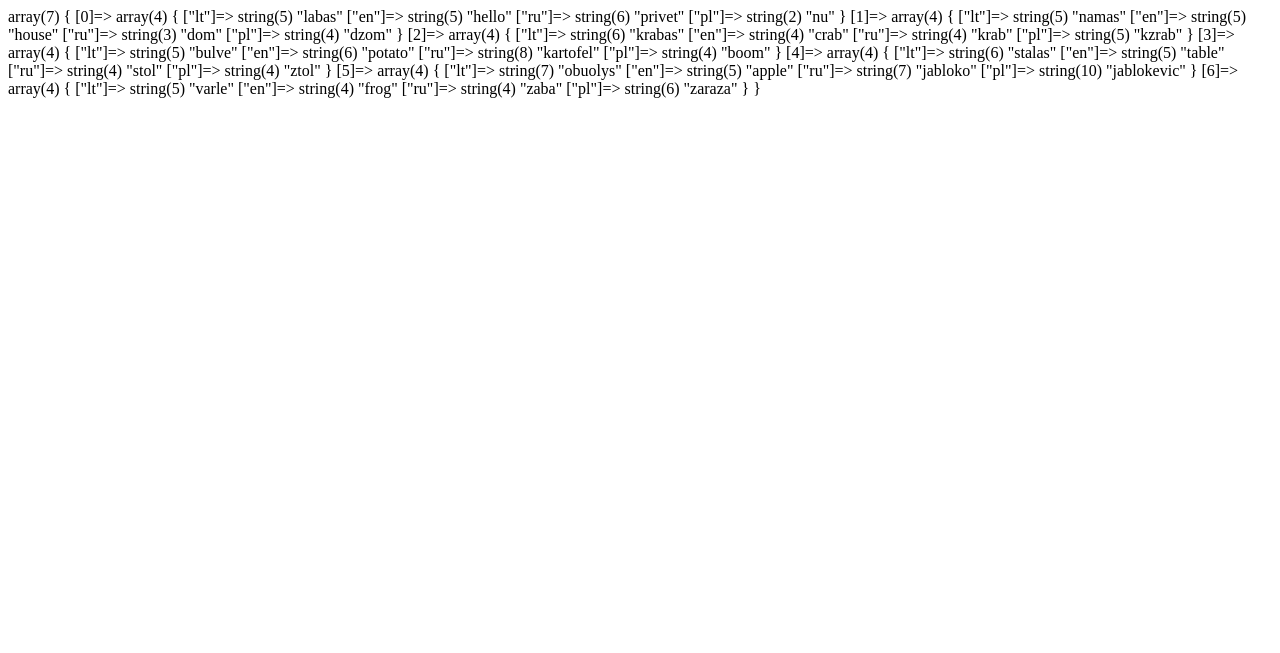
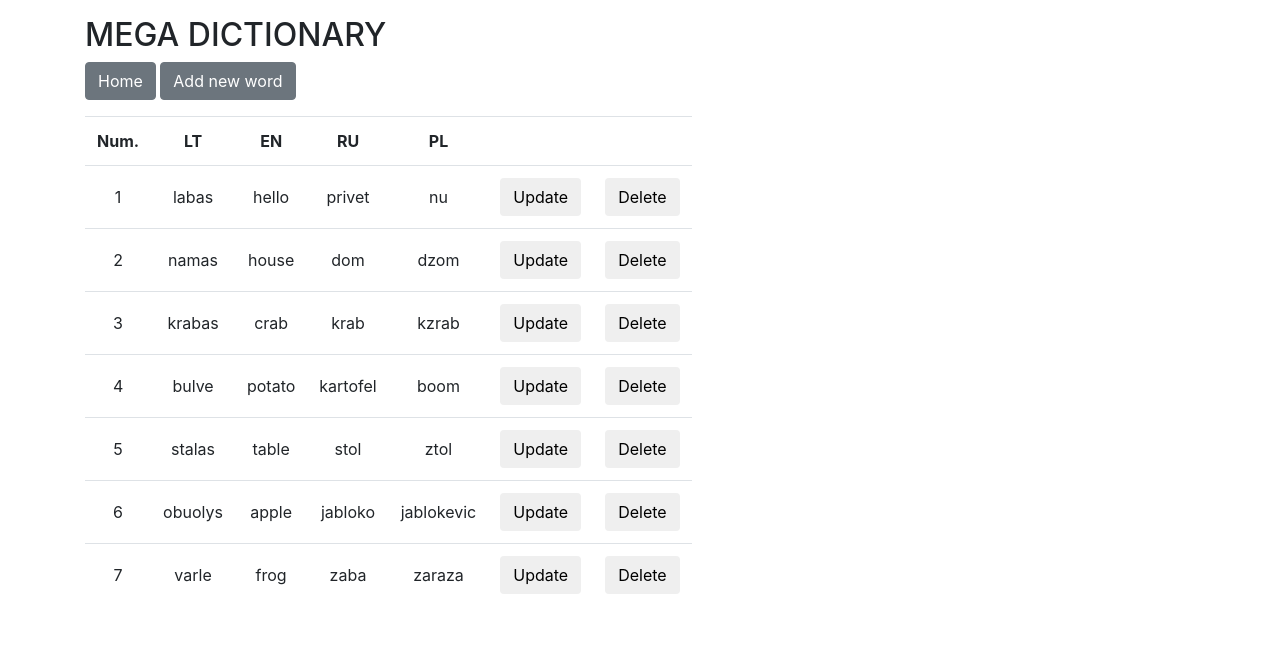
Before and after one commit to lkatkus/3WA-W5-5, a PHP site: page /index-show.php in a window 1280 px wide. Shown: the top 653 px of the page. Run offline with PHP 8.4, Linux system fonts and the light colour scheme.

Commit message:
Added dictionary display

```diff
--- a/index-new.php
+++ b/index-new.php
@@ -63,7 +63,7 @@
 
                                     if(strlen($newLt) > 0 && strlen($newEn) > 0 && strlen($newRu) > 0 && strlen($newPl) > 0){
                                         // SEARCH IF WORD IS ALREADY IN DICTIONARY
-                                        $checkDic = search($newLt,'lt','en');
+                                        $checkDic = search($newLt,'lt','en'); /* ADD BETTER CHECKING */
                                         if(!$checkDic){
                                             addWord($newArr);
                                         }else{
--- a/index-show.php
+++ b/index-show.php
@@ -1,9 +1,42 @@
+<!DOCTYPE html>
+<html>
+    <head>
+        <meta charset="utf-8">
+        <title></title>
+        <link rel="stylesheet" href="https://maxcdn.bootstrapcdn.com/bootstrap/4.0.0/css/bootstrap.min.css">
+    </head>
+    <body>
+
+        <div class="container py-3">
+            <div class="row">
+                <div class="col-6">
+                    <h2>MEGA DICTIONARY</h2>
+                </div>
+            </div>
+
+            <div class="row">
+                <div class="col-6">
+                    <a href="index-read.php"><button class="btn btn-secondary" type="button" name="button">Home</button></a>
+                    <a class="btn btn-secondary" href="index-new.php">Add new word</a>
+                </div>
+            </div>
+
+            <div class="row py-3">
+                <div class="col-6">
+                    <table class="table text-center">
+                        <tr>
+                            <th>Num.</th>
+                            <th>LT</th>
+                            <th>EN</th>
+                            <th>RU</th>
+                            <th>PL</th>
+                            <th></th>
+                            <th></th>
+                        </tr>
                         <?php
 
                             $arrGet = [];
-
                             $read = fopen('dic.csv','r');
-
                             $i = 0;
 
                             while(($a = fgetcsv($read)) !== false){
@@ -18,8 +51,29 @@
 
                             fclose($read); /*MUST BE CLOSED AFTER OPENING */
 
+                            $j = 0;
+                            $num = 1;
+                            foreach($arrGet as $i){
+                                echo '<tr>';
+                                echo '<td class="align-middle">'.$num.'</td>';
+                                foreach($i as $j){
+                                    $z = array_search($j,$i);
+                                    echo '<td class="align-middle">'.$i[$z].'</td>';
+                                }
+                                echo '<td><button class="btn btn-default" type="button" name="button">Update</button></td>';
+                                echo '<td><button class="btn btn-default" type="button" name="button">Delete</button></td>';
+                                echo '</tr>';
 
-    var_dump($arrGet);
-    die(); /* REQUIRED FOR VAR_MASTERPIECE CHROME EXTENTION TO WORK */
+                                $num++;
+                            }
 
+                            // var_dump($arrGet);
+                            // die(); /* REQUIRED FOR VAR_MASTERPIECE CHROME EXTENTION TO WORK */
                         ?>
+                    </table>
+                </div>
+            </div>
+        </div>
+
+    </body>
+</html>
--- a/search.php
+++ b/search.php
@@ -28,6 +28,7 @@ function readDic(){
 }
 
 function search($key, $langFrom, $langTo){
+    $key = strtolower($key);
     $dic = readDic();
     $mainWordArray = [];
 
```
Also changed, not shown: index-read.php (+3 -10 lines). Lines whose indentation alone changed are shown as unchanged.
